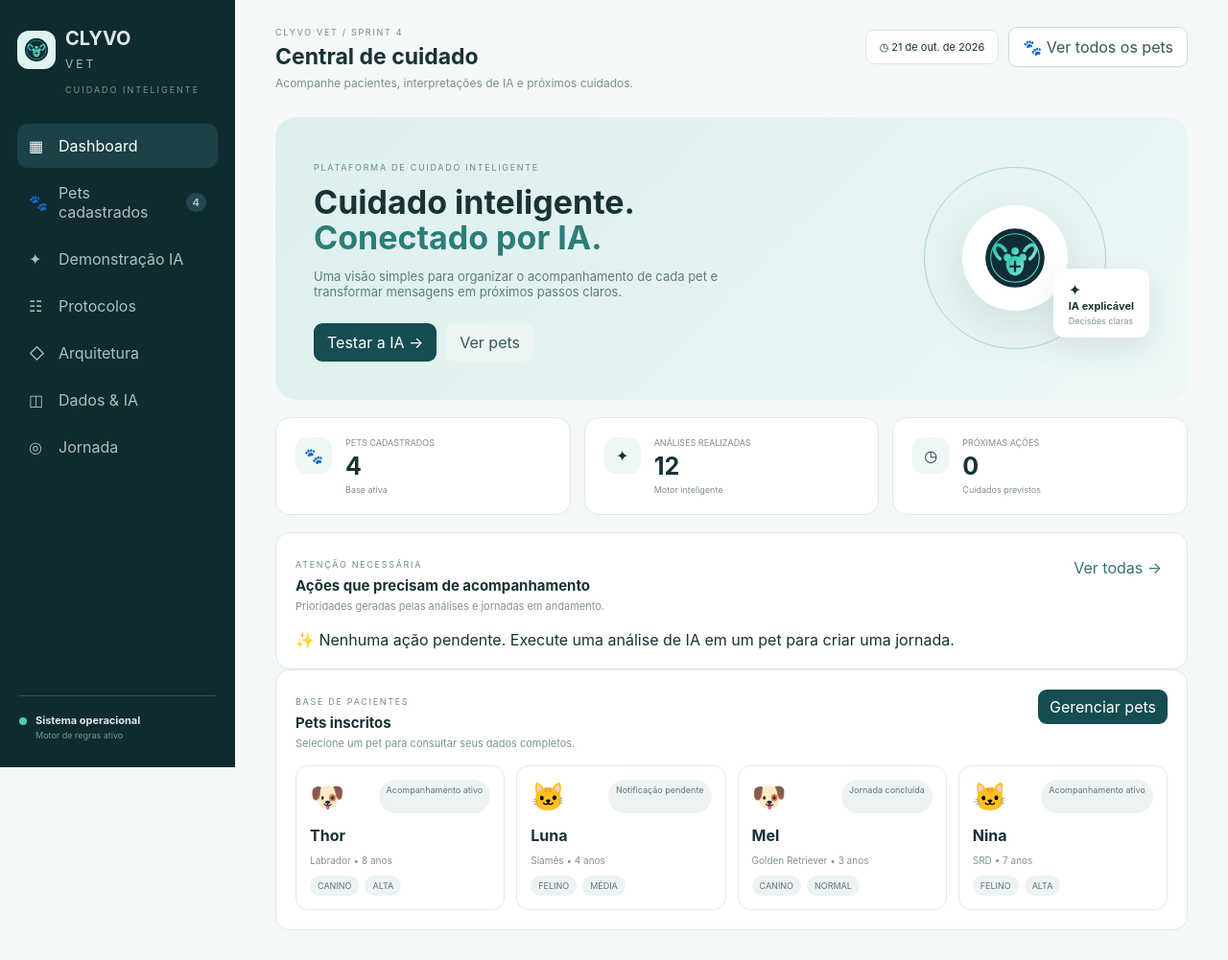
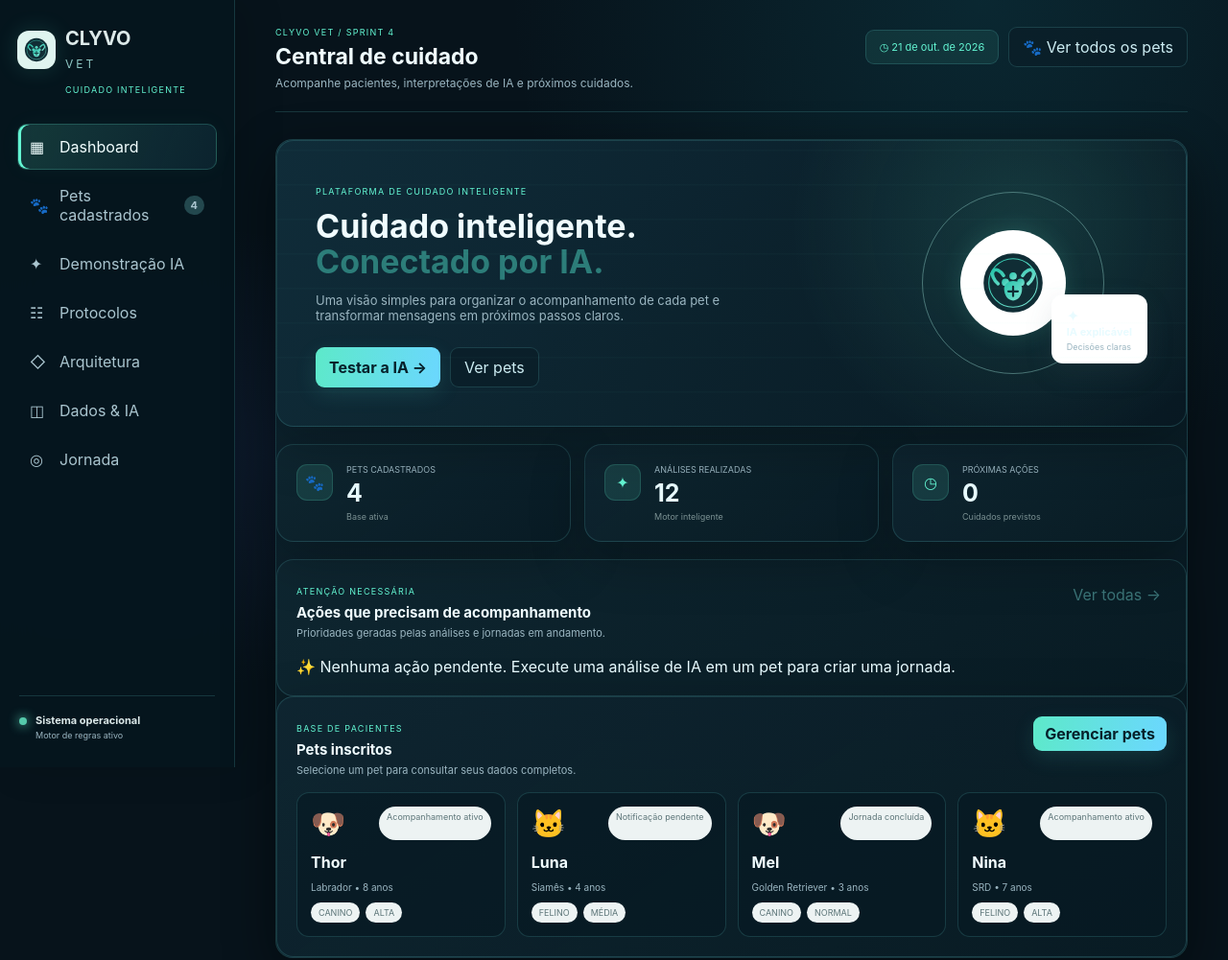
Before and after one commit to AltamirLima/clyvo-vet-sprint3, a website: page index.html in a window 1280 px wide. Shown: the whole page at 96% size. Drawn offline with Linux system fonts and the light colour scheme.

Commit message:
Apply futuristic Sprint 4 visual theme

```diff
--- a/assets/style.css
+++ b/assets/style.css
@@ -12,3 +12,111 @@
 .ai-interpretation-status.error{padding:10px;border-radius:8px;background:#fff0ef;color:#a12d27}
 .ai-generated-card{padding:14px;margin-bottom:16px;border:1px solid #bfe3d7;border-radius:12px;background:#f2fbf7}
 .ai-generated-card h4{margin:5px 0 10px}.ai-generated-card p{margin:7px 0;line-height:1.5}.ai-generated-card small{color:#42655c}
+
+
+/* Sprint 4 — interface futurista simplificada */
+:root {
+  --bg: #07131b;
+  --surface: #0d202a;
+  --surface-2: #102a35;
+  --ink: #e8fbff;
+  --muted: #9ab5c0;
+  --line: rgba(109, 225, 225, .17);
+  --accent: #63f5d2;
+  --accent-2: #5cc8ff;
+  --shadow: 0 18px 55px rgba(0,0,0,.25);
+}
+html { scroll-behavior: smooth; }
+body {
+  background:
+    radial-gradient(ellipse at 80% 0%, rgba(24,133,151,.18), transparent 34%),
+    radial-gradient(ellipse at 10% 45%, rgba(65,92,195,.12), transparent 30%),
+    var(--bg) !important;
+  color: var(--ink) !important;
+}
+.app { background: transparent !important; }
+.sidebar {
+  background: rgba(6, 22, 30, .94) !important;
+  border-right: 1px solid var(--line) !important;
+  box-shadow: 12px 0 40px rgba(0,0,0,.12);
+  backdrop-filter: blur(18px);
+}
+.brand-icon, .pet-core { box-shadow: 0 0 25px rgba(99,245,210,.14); }
+.brand-sub, .crumb, .eyebrow, .label { color: var(--accent) !important; letter-spacing: .14em; }
+.nav { color: #aac5cf !important; border: 1px solid transparent; transition: .2s ease; }
+.nav:hover, .nav.active {
+  background: linear-gradient(110deg, rgba(99,245,210,.16), rgba(92,200,255,.08)) !important;
+  border-color: rgba(99,245,210,.2);
+  color: #f2ffff !important;
+  box-shadow: inset 3px 0 var(--accent), 0 0 25px rgba(99,245,210,.04);
+}
+main { background: transparent !important; }
+.top { border-bottom: 1px solid var(--line); padding-bottom: 22px; }
+h1, h2, h3, h4, .panel-title h3, .step-title b { color: #f0fcff !important; }
+p, small, .field-help, .step-title small { color: var(--muted) !important; }
+.view, .panel, .welcome, .kpis article, .ia-insights article, .architecture-details article,
+.protocol-explain, .journey-main, .journey-events, .attribution, .table-wrap {
+  background: linear-gradient(145deg, rgba(15,38,49,.94), rgba(9,27,36,.92)) !important;
+  border: 1px solid var(--line) !important;
+  box-shadow: var(--shadow);
+  color: var(--ink) !important;
+  border-radius: 18px !important;
+}
+.welcome {
+  background:
+    radial-gradient(circle at 82% 30%, rgba(99,245,210,.13), transparent 30%),
+    linear-gradient(120deg, rgba(16,45,57,.98), rgba(8,25,35,.98)) !important;
+  position: relative; overflow: hidden;
+}
+.welcome:after {
+  content: ""; position:absolute; inset:0; pointer-events:none;
+  background: repeating-linear-gradient(0deg, transparent 0 34px, rgba(99,245,210,.025) 35px 36px);
+}
+button, .primary, .secondary, .outline, .ghost, .filter, .mini-btn {
+  transition: transform .18s ease, box-shadow .18s ease, border-color .18s ease;
+}
+button:hover { transform: translateY(-1px); }
+.primary, .secondary {
+  background: linear-gradient(100deg, #5de9c9, #6bd7ff) !important;
+  color: #06202a !important; border: 0 !important;
+  box-shadow: 0 7px 22px rgba(77,225,207,.13);
+  font-weight: 700;
+}
+.outline, .ghost, .filter, .mini-btn, .quick-scenarios button {
+  background: rgba(10,31,41,.8) !important; color: #ccecf2 !important;
+  border: 1px solid var(--line) !important;
+}
+input, select, textarea {
+  background: #081b25 !important; color: #e8fbff !important;
+  border: 1px solid rgba(113,208,221,.24) !important;
+  border-radius: 10px !important;
+}
+input:focus, select:focus, textarea:focus {
+  outline: none !important; border-color: var(--accent) !important;
+  box-shadow: 0 0 0 3px rgba(99,245,210,.1) !important;
+}
+input::placeholder, textarea::placeholder { color: #698994 !important; }
+.step-title > span, .ia-insights article > span, .data-score, .kicon, .journey-icon {
+  background: rgba(99,245,210,.12) !important; color: var(--accent) !important;
+  border: 1px solid rgba(99,245,210,.16);
+}
+.protocol-card, .pet-card, .analysis-record, .attention-row, .source-bars > div {
+  background: rgba(7,25,34,.65) !important; border-color: var(--line) !important;
+}
+table th { background: #102b37 !important; color: var(--accent) !important; }
+table td { border-color: var(--line) !important; color: #d4eaf0 !important; }
+.ai-interpretation-status { border-radius: 12px; }
+.ai-interpretation-status:empty { display:none; }
+.side-status { border-top-color: var(--line) !important; }
+.pulse { box-shadow: 0 0 12px var(--accent); }
+.date-chip { background: rgba(99,245,210,.08) !important; border: 1px solid var(--line); color: var(--accent) !important; }
+
+/* Menos ruído visual: manter o fluxo principal e ocultar blocos repetitivos de explicação. */
+.ia-insights, .ia-method, .protocol-explain, .architecture-details, .data-dashboard, .attribution { display: none !important; }
+.section-head { margin-bottom: 18px !important; }
+.view { animation: fadeUp .32s ease both; }
+@keyframes fadeUp { from {opacity:0; transform:translateY(6px)} to {opacity:1; transform:translateY(0)} }
+@media (max-width: 760px) {
+  .sidebar { backdrop-filter: none; }
+  .welcome { padding: 24px !important; }
+}
```
